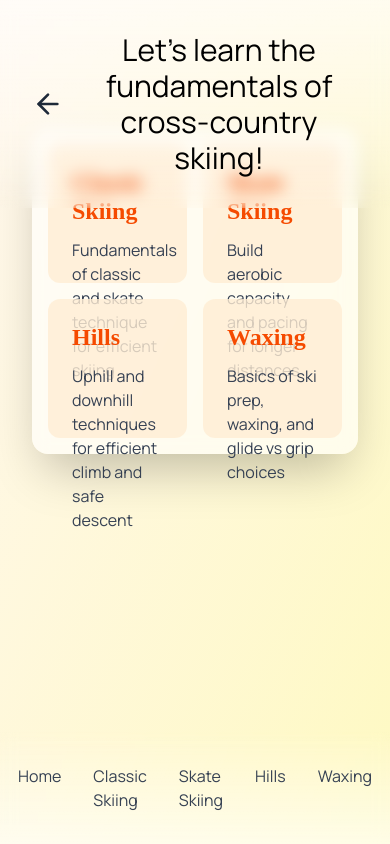
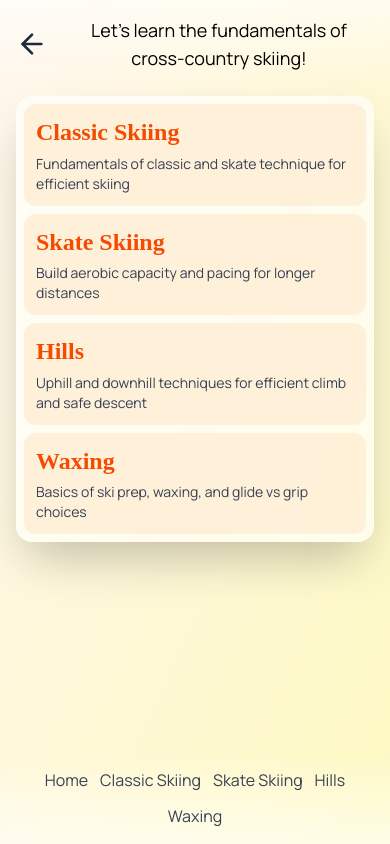
Before and after one commit to robpevny/robwebsite, a React (Vite) app: page /winter in a window 390 px wide. Built offline with nearby package versions, Linux system fonts and the light colour scheme.

Commit message:
Apply responsive changes to Winter hub page

```diff
--- a/src/components/Winter/Winter.tsx
+++ b/src/components/Winter/Winter.tsx
@@ -10,7 +10,7 @@ export default function Winter() {
         <meta name="description" content="Learn cross-country skiing fundamentals — classic, skate, hills, and waxing — with expert coaching from Robert Pevny." />
       </Helmet>
       {/* Header */}
-      <header className="absolute top-0 left-0 right-0 z-20 p-8 bg-gradient-to-b from-white/60 to-transparent backdrop-blur-sm">
+      <header className="absolute top-0 left-0 right-0 z-20 p-4 sm:p-8 bg-gradient-to-b from-white/60 to-transparent backdrop-blur-sm">
         <div className="flex items-center gap-4">
           <Link
             to="/"
@@ -18,26 +18,26 @@ export default function Winter() {
           >
             <ArrowLeft size={32} />
           </Link>
-          <div className="text-3xl flex-1 text-center">
+          <div className="text-lg sm:text-3xl flex-1 text-center">
             Let's learn the fundamentals of cross-country skiing!
           </div>
         </div>
       </header>
 
       {/* Hero Section */}
-      <div className="absolute inset-0 pt-32 pb-24 overflow-y-auto">
-        <div className="max-w-6xl mx-auto px-8">
+      <div className="absolute inset-0 pt-24 sm:pt-32 pb-24 overflow-y-auto">
+        <div className="max-w-6xl mx-auto px-4 sm:px-8">
           {/* Skills Square Box */}
-          <div className="w-full aspect-square bg-white/60 backdrop-blur-sm rounded-2xl shadow-2xl grid grid-cols-2 grid-rows-2 gap-4 p-4">
+          <div className="w-full aspect-square max-[425px]:aspect-auto bg-white/60 backdrop-blur-sm rounded-2xl shadow-2xl grid grid-cols-2 max-[425px]:grid-cols-1 grid-rows-2 max-[425px]:grid-rows-4 gap-2 sm:gap-4 p-2 sm:p-4">
             {/* Classic - Top Left */}
             <Link
               to="/winter/classic"
-              className="p-6 bg-orange-100/80 rounded-xl hover:bg-orange-200/80 transition-all cursor-pointer"
+              className="p-3 sm:p-6 bg-orange-100/80 rounded-xl hover:bg-orange-200/80 transition-all cursor-pointer"
             >
-              <h3 className="text-3xl font-bold text-orange-600 mb-3">
+              <h3 className="text-xl sm:text-3xl font-bold text-orange-600 mb-1 sm:mb-3">
                 Classic Skiing
               </h3>
-              <p className="text-gray-700">
+              <p className="text-sm sm:text-base text-gray-700">
                 Fundamentals of classic and skate technique for efficient skiing
               </p>
             </Link>
@@ -45,12 +45,12 @@ export default function Winter() {
             {/* Skate - Top Right */}
             <Link
               to="/winter/skate"
-              className="p-6 bg-orange-100/80 rounded-xl hover:bg-orange-200/80 transition-all cursor-pointer"
+              className="p-3 sm:p-6 bg-orange-100/80 rounded-xl hover:bg-orange-200/80 transition-all cursor-pointer"
             >
-              <h3 className="text-3xl font-bold text-orange-600 mb-3">
+              <h3 className="text-xl sm:text-3xl font-bold text-orange-600 mb-1 sm:mb-3">
                 Skate Skiing
               </h3>
-              <p className="text-gray-700">
+              <p className="text-sm sm:text-base text-gray-700">
                 Build aerobic capacity and pacing for longer distances
               </p>
             </Link>
@@ -58,24 +58,23 @@ export default function Winter() {
             {/* Hills - Bottom Left */}
             <Link
               to="/winter/hills"
-              className="p-6 bg-orange-100/80 rounded-xl hover:bg-orange-200/80 transition-all cursor-pointer"
+              className="p-3 sm:p-6 bg-orange-100/80 rounded-xl hover:bg-orange-200/80 transition-all cursor-pointer"
             >
-              <h3 className="text-3xl font-bold text-orange-600 mb-3">Hills</h3>
-              <p className="text-gray-700">
-                Uphill and downhill techniques for efficient climb and safe
-                descent
+              <h3 className="text-xl sm:text-3xl font-bold text-orange-600 mb-1 sm:mb-3">Hills</h3>
+              <p className="text-sm sm:text-base text-gray-700">
+                Uphill and downhill techniques for efficient climb and safe descent
               </p>
             </Link>
 
             {/* Waxing - Bottom Right */}
             <Link
               to="/winter/waxing"
-              className="p-6 bg-orange-100/80 rounded-xl hover:bg-orange-200/80 transition-all cursor-pointer"
+              className="p-3 sm:p-6 bg-orange-100/80 rounded-xl hover:bg-orange-200/80 transition-all cursor-pointer"
             >
-              <h3 className="text-3xl font-bold text-orange-600 mb-3">
+              <h3 className="text-xl sm:text-3xl font-bold text-orange-600 mb-1 sm:mb-3">
                 Waxing
               </h3>
-              <p className="text-gray-700">
+              <p className="text-sm sm:text-base text-gray-700">
                 Basics of ski prep, waxing, and glide vs grip choices
               </p>
             </Link>
@@ -84,33 +83,21 @@ export default function Winter() {
       </div>
 
       {/* Footer */}
-      <footer className="absolute bottom-0 left-0 right-0 z-20 p-8 bg-gradient-to-t from-white/60 to-transparent backdrop-blur-sm">
-        <div className="flex justify-center gap-8 text-gray-700">
+      <footer className="absolute bottom-0 left-0 right-0 z-20 p-4 sm:p-8 bg-gradient-to-t from-white/60 to-transparent backdrop-blur-sm">
+        <div className="flex flex-wrap justify-center gap-3 sm:gap-8 text-gray-700">
           <Link to="/" className="text-l hover:text-orange-600 transition">
             Home
           </Link>
-          <Link
-            to="/winter/classic"
-            className="text-l hover:text-orange-600 transition"
-          >
+          <Link to="/winter/classic" className="text-l hover:text-orange-600 transition">
             Classic Skiing
           </Link>
-          <Link
-            to="/winter/skate"
-            className="text-l hover:text-orange-600 transition"
-          >
+          <Link to="/winter/skate" className="text-l hover:text-orange-600 transition">
             Skate Skiing
           </Link>
-          <Link
-            to="/winter/hills"
-            className="text-l hover:text-orange-600 transition"
-          >
+          <Link to="/winter/hills" className="text-l hover:text-orange-600 transition">
             Hills
           </Link>
-          <Link
-            to="/winter/waxing"
-            className="text-l hover:text-orange-600 transition"
-          >
+          <Link to="/winter/waxing" className="text-l hover:text-orange-600 transition">
             Waxing
           </Link>
         </div>
```
